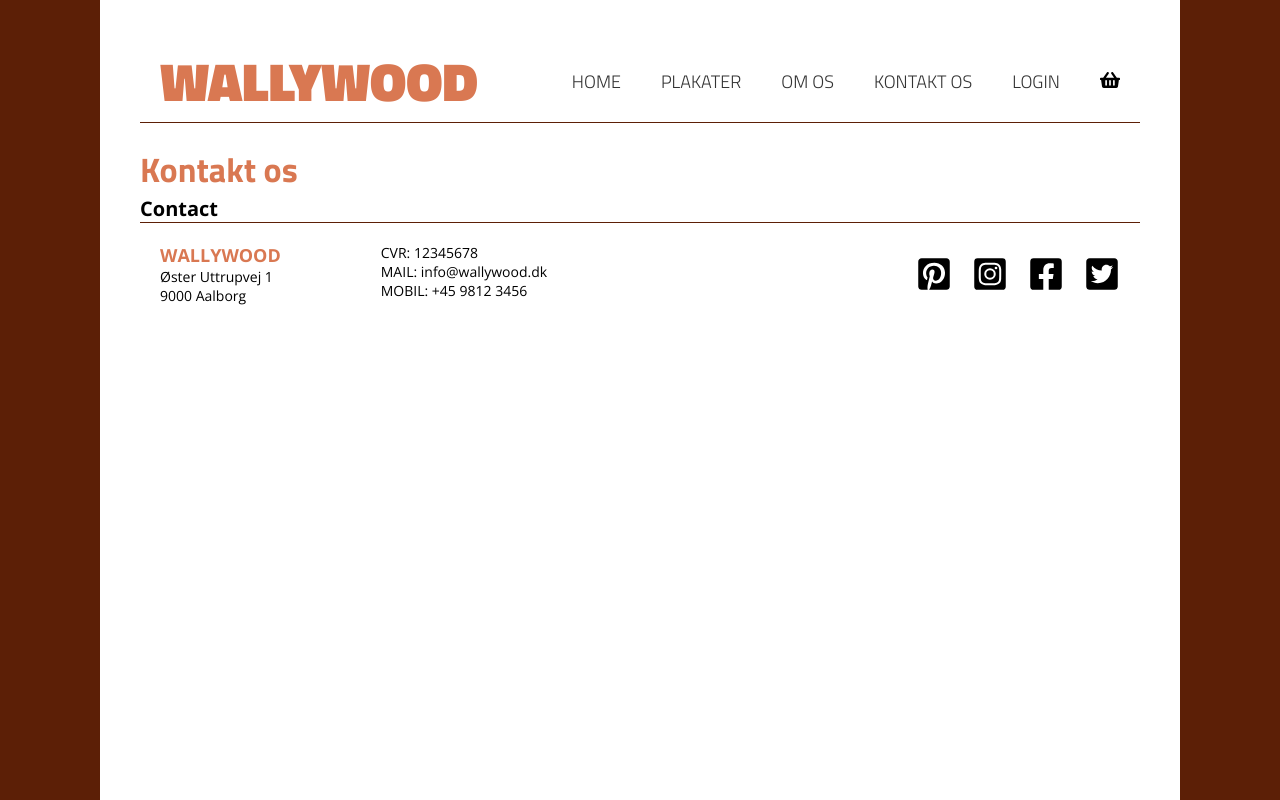
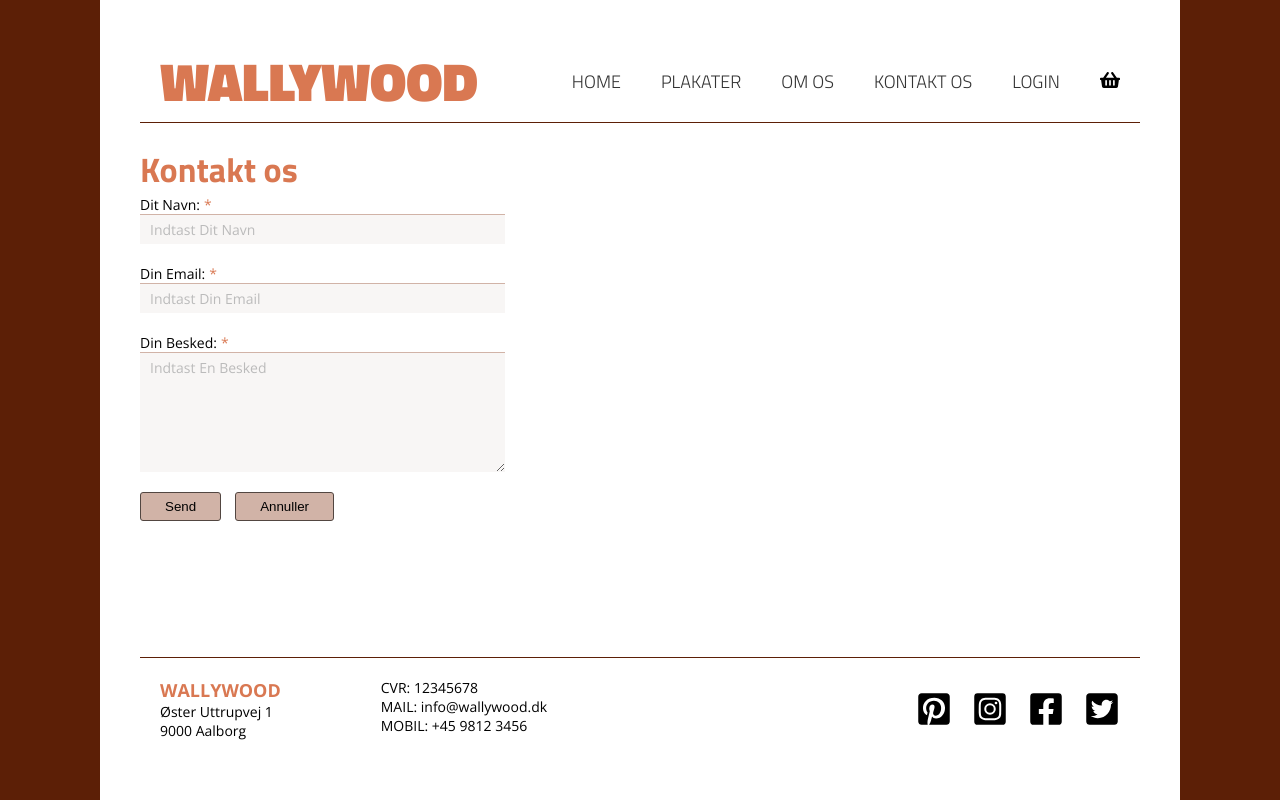
Before and after one commit to PhilipDet/react-wallywood, a React (Vite) app: page /contact in a window 1280 px wide. Built offline with nearby package versions, Linux system fonts and the light colour scheme.

Commit message:
Contact page & Button changes

```diff
--- a/src/components/button/button.styled.js
+++ b/src/components/button/button.styled.js
@@ -9,4 +9,13 @@
     display: flex;
     align-items: center;
     justify-content: center;
+
+    cursor: pointer;
+
+    transition: all 0.2s;
+
+    &:hover {
+        background-color:rgb(241, 209, 196);
+        scale: 1.05;
+    }
 `;
--- a/src/pages/contact/contact.jsx
+++ b/src/pages/contact/contact.jsx
@@ -1,9 +1,36 @@
 import { ContactStyled } from "./contact.styled";
+import { Button } from "../../components/button/button";
 
 export const Contact = () => {
+    const handleSubmit = (event) => {
+        event.preventDefault();
+        const formData = new FormData(event.target);
+        const data = Object.fromEntries(formData);
+        console.log(data);
+    };
     return (
         <ContactStyled>
-            <h1>Contact</h1>
+            <form onSubmit={(event) => handleSubmit(event)}>
+                <div className="form-group">
+                    <label htmlFor="name">Dit Navn:</label>
+                    <input placeholder="Indtast Dit Navn" required type="text" id="name" name="name" />
+                </div>
+
+                <div className="form-group">
+                    <label htmlFor="email">Din Email:</label>
+                    <input placeholder="Indtast Din Email" required type="email" id="email" name="email" />
+                </div>
+
+                <div className="form-group">
+                    <label htmlFor="message">Din Besked:</label>
+                    <textarea placeholder="Indtast En Besked" required id="message" name="message"></textarea>
+                </div>
+
+                <div className="actions">
+                    <Button type="submit">Send</Button>
+                    <Button>Annuller</Button>
+                </div>
+            </form>
         </ContactStyled>
     );
 };
--- a/src/pages/contact/contact.styled.js
+++ b/src/pages/contact/contact.styled.js
@@ -1,3 +1,52 @@
 import styled from "styled-components";
 
-export const ContactStyled = styled.div``;
+export const ContactStyled = styled.div`
+    flex: 1;
+
+    form {
+        display: flex;
+        flex-direction: column;
+        max-width: 365px;
+        gap: 20px;
+
+        .form-group {
+            display: flex;
+            flex-direction: column;
+
+            label {
+                font-size: 14px;
+
+                &::after {
+                    content: "*";
+                    color: #d97852;
+                    margin-left: 4px;
+                }
+            }
+
+            input,
+            textarea {
+                font-family: "Open Sans", sans-serif;
+                background-color: #5c1f060a;
+                border: none;
+                border-top: 1px solid #d1b3a7;
+                padding: 5px 10px;
+                font-size: 14px;
+
+                &::placeholder {
+                    color: #bbbbbb;
+                }
+            }
+
+            textarea {
+                resize: vertical;
+                min-height: 120px;
+                max-height: 300px;
+            }
+        }
+
+        .actions {
+            display: flex;
+            gap: 14px;
+        }
+    }
+`;
```
